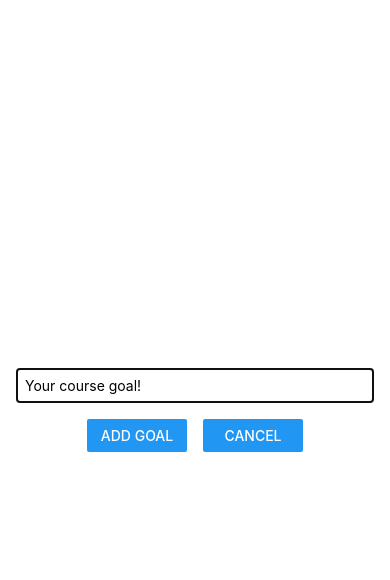
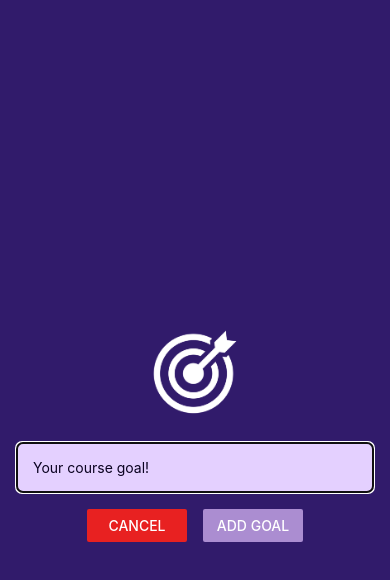
Before and after one commit to Antharithm/dailyGoals-mobile-app, a React Native app in the folder AwesomeProject/: screen / in a window 390 px wide. Both pictures are taken after a click on the button "ADD NEW GOAL". Shown: the top 580 px of the page. Built offline with nearby package versions, Linux system fonts and the light colour scheme.

Commit message:
added image to modal screen

```diff
--- a/AwesomeProject/App.js
+++ b/AwesomeProject/App.js
@@ -1,5 +1,6 @@
 import { useState } from "react";
 import { StyleSheet, View, FlatList, Button } from "react-native";
+import { StatusBar } from "expo-status-bar";
 
 import GoalItem from "./components/GoalItem";
 import GoalInput from "./components/GoalInput";
@@ -21,7 +22,7 @@
       ...currentCourseGoals,
       { text: enteredGoalText, id: Math.random().toString() },
     ]);
-    endAddGoalHandler(); // closes modal
+    endAddGoalHandler();
   }
 
   function deleteGoalHandler(id) {
@@ -31,10 +32,12 @@
   }
 
   return (
+    <>
+      <StatusBar style="light" />
       <View style={styles.appContainer}>
         <Button
           title="Add New Goal"
-        color="#5e0acc"
+          color="#a065ec"
           onPress={startAddGoalHandler}
         />
         <GoalInput
@@ -61,6 +64,7 @@
           />
         </View>
       </View>
+    </>
   );
 }
 
--- a/AwesomeProject/app.json
+++ b/AwesomeProject/app.json
@@ -5,7 +5,8 @@
     "version": "1.0.0",
     "orientation": "portrait",
     "icon": "./assets/icon.png",
-    "userInterfaceStyle": "light",
+    "userInterfaceStyle": "dark",
+    "backgroundColor": "#1e085a",
     "splash": {
       "image": "./assets/splash.png",
       "resizeMode": "contain",
--- a/AwesomeProject/components/GoalInput.js
+++ b/AwesomeProject/components/GoalInput.js
@@ -1,5 +1,12 @@
 import { useState } from "react";
-import { View, TextInput, Button, StyleSheet, Modal } from "react-native";
+import {
+  View,
+  TextInput,
+  Button,
+  StyleSheet,
+  Modal,
+  Image,
+} from "react-native";
 
 function GoalInput(props) {
   const [enteredGoalText, setEnteredGoalText] = useState("");
@@ -16,6 +23,10 @@
   return (
     <Modal visible={props.visible} animationType="slide">
       <View style={styles.inputContainer}>
+        <Image
+          style={styles.image}
+          source={require("../assets/images/goal.png")}
+        />
         <TextInput
           style={styles.textInput}
           placeholder="Your course goal!"
@@ -24,10 +35,10 @@
         />
         <View style={styles.buttonContainer}>
           <View style={styles.button}>
-            <Button title="Add Goal" onPress={addGoalHandler} />
+            <Button title="Cancel" onPress={props.onCancel} color="#e82121" />
           </View>
           <View style={styles.button}>
-            <Button title="Cancel" onPress={props.onCancel}/>
+            <Button title="Add Goal" onPress={addGoalHandler} color="#ab8dd1" />
           </View>
         </View>
       </View>
@@ -42,16 +53,22 @@
     flex: 1,
     justifyContent: "center",
     alignItems: "center",
-    marginBottom: 24,
     padding: 16,
-    borderBottomWidth: 1,
-    borderBottomColor: "#cccccc",
+    backgroundColor: "#311b6b",
+  },
+  image: {
+    width: 100,
+    height: 100,
+    margin: 20,
   },
   textInput: {
     borderWidth: 1,
-    borderColor: "#cccccc",
+    borderColor: "#e4d0ff",
+    backgroundColor: "#e4d0ff",
+    color: "#0b0321",
+    borderRadius: 6,
     width: "100%",
-    padding: 8,
+    padding: 16,
   },
   buttonContainer: {
     marginTop: 16,
```
Also changed, not shown: AwesomeProject/assets/images/goal.png (added). Lines whose indentation alone changed are shown as unchanged.
